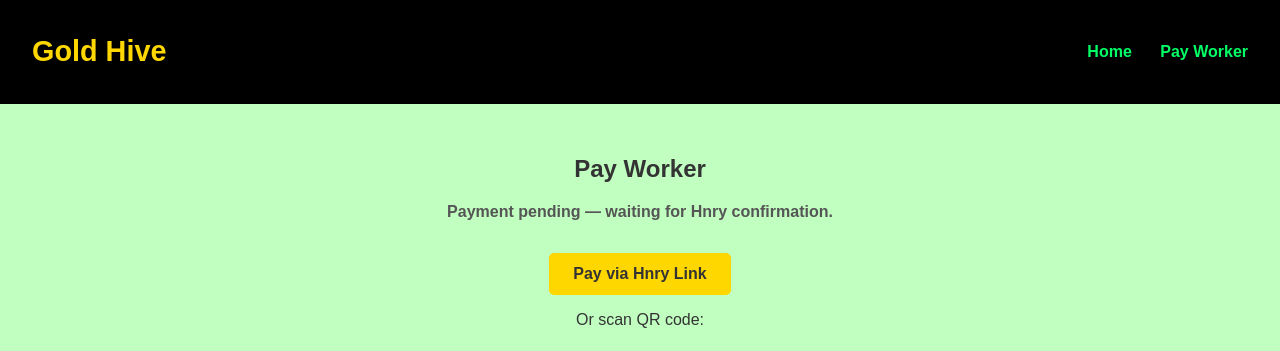
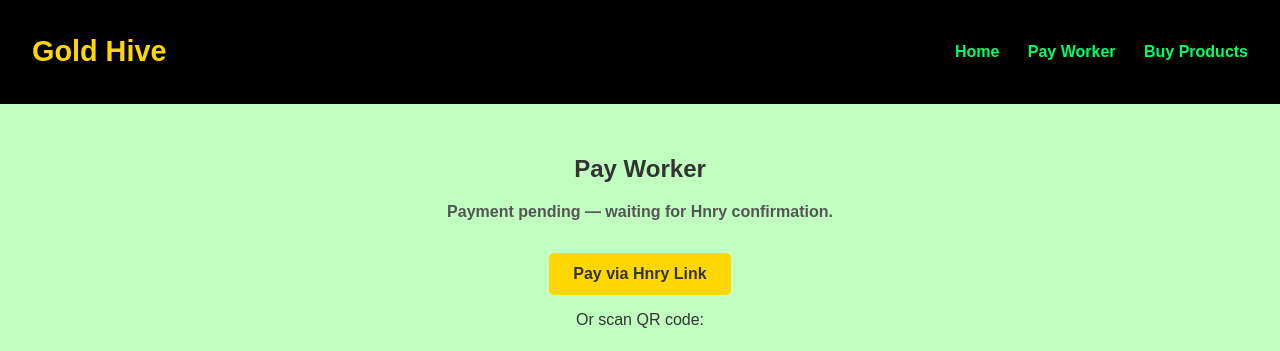
Before and after one commit to XVVIRTUALX/PayHive, a plain HTML site: page payment.html in a window 1280 px wide. Shown: the top 351 px of the page. Drawn offline with Linux system fonts and the light colour scheme.

Commit message:
Update payment.html

```diff
--- a/payment.html
+++ b/payment.html
@@ -10,10 +10,11 @@
 
 <header>
     <h1 class="logo">Gold Hive</h1>
-    <nav>
-        <a href="index.html">Home</a>
-        <a href="payment.html">Pay Worker</a>
-    </nav>
+  <nav>
+    <a href="index.html">Home</a>
+    <a href="payment.html">Pay Worker</a>
+    <a href="buy-products.html">Buy Products</a>
+</nav>
 </header>
 
 <main>
```
